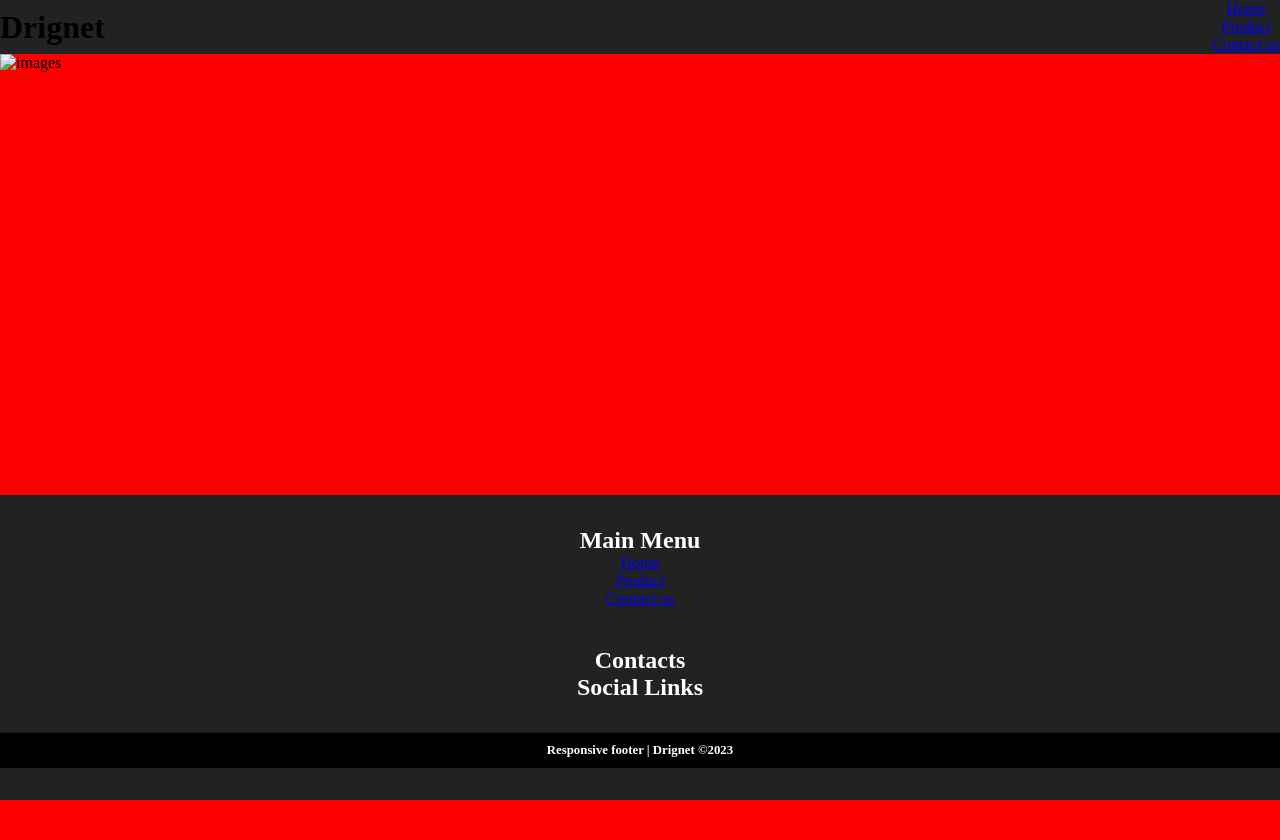
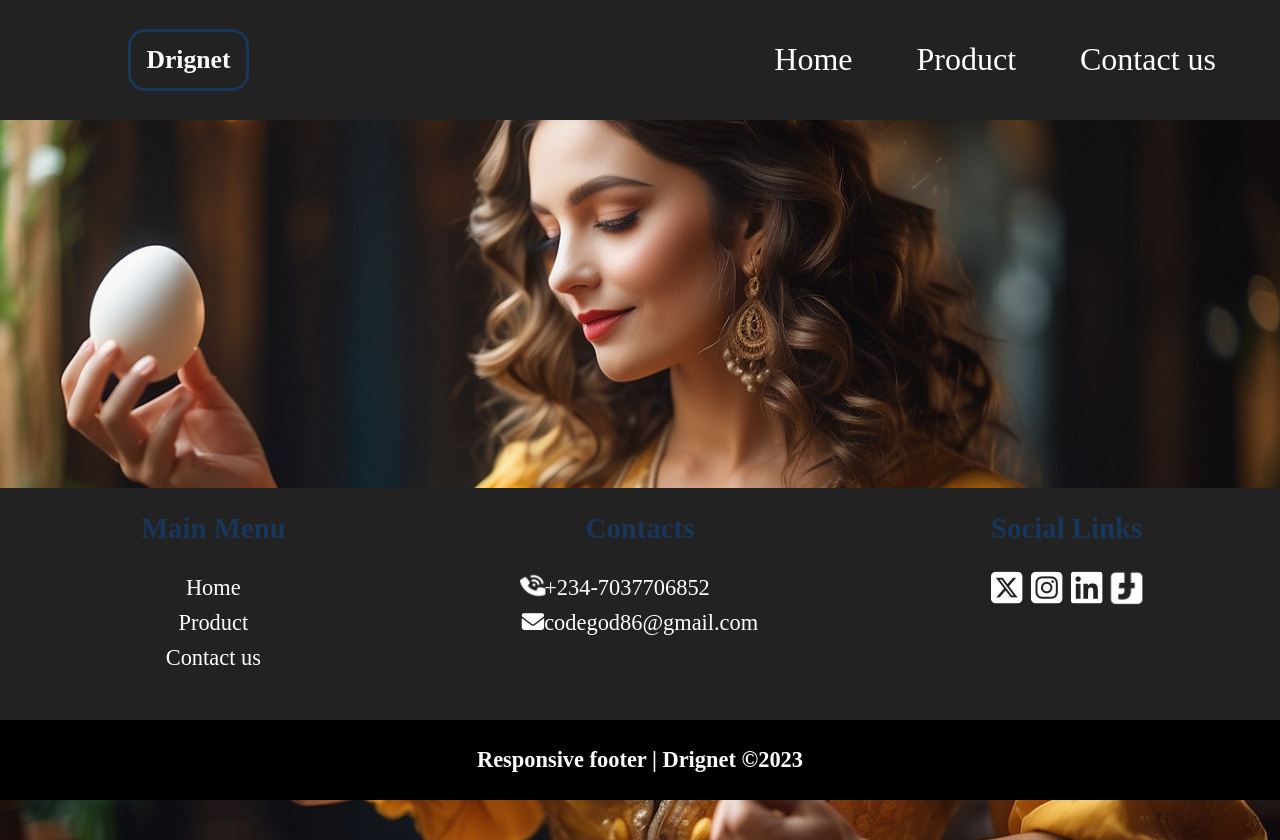
Before and after one commit to Drignet/abc-projects, a website built with Vite: page footer/index.html in a window 1280 px wide. Before the commit the page ends 800 px from the top, so only its background shows below. Built offline with nearby package versions, Linux system fonts and the light colour scheme; files whose address does not match are found by name.

Commit message:
updated files

```diff
--- a/footer/index.html
+++ b/footer/index.html
@@ -3,6 +3,7 @@
   <head>
     <meta charset="UTF-8" />
     <link rel="stylesheet" href="./src/style.css">
+    <script src="https://kit.fontawesome.com/25e1dabfca.js" crossorigin="anonymous"></script>
     <meta name="viewport" content="width=device-width, initial-scale=1.0" />
     <title>Responsive Footer</title>
   </head>
@@ -18,9 +19,7 @@
           </ul>
         </nav>
       </header>
-      <main>
-        <img src="default-img.jpg" srcset="small-img.jpg 500w, big-img.jpg 1000w" sizes="(max-width: 800px) 400px, 801px" alt="images">
-      </main>
+      <main></main>
       <footer>
         <div class="main-footer">
           <div class="menu">
@@ -33,9 +32,23 @@
         </div>
         <div class="contact">
           <h2>Contacts</h2>
+          <div class="contact-icons">
+            <div class="phone">
+               <i class="fa-solid fa-phone-volume fa-shake"></i><span>+234-7037706852</span>
+            </div>
+            <div class="email">
+              <i class="fa-solid fa-envelope"></i><span>codegod86@gmail.com</span>
+            </div>
+          </div>
         </div>
         <div class="social">
           <h2>Social Links</h2>
+          <div class="social-icons">
+            <i class="fa-brands fa-square-x-twitter fa-beat"></i>
+            <i class="fa-brands fa-square-instagram fa-bounce"></i>
+            <i class="fa-brands fa-linkedin fa-fade"></i>
+            <i class="fa-brands fa-square-facebook fa-spin"></i>
+          </div>
         </div>
         </div>
         <div class="foot">
--- a/footer/src/style.css
+++ b/footer/src/style.css
@@ -5,11 +5,17 @@
 }
 
 body{
-  background: red;
+  background: hsl(50, 25%, 40%);
+  height: 100vh;
+  line-height: 1.5rem;
 }
 
 .ul-nav, .ul-footer li{
   list-style-type: none;
+}
+
+.ul-nav a, .ul-footer a{
+  text-decoration: none;
 }
 
 header{
@@ -17,6 +23,16 @@ header{
   grid-template-columns: 1fr 4fr;
   align-items: center;
   background: #222;
+  color: #fff;
+}
+
+header h1{
+  margin-inline: 0.4em;
+  font-size: 1.6rem;
+  padding: 0.4em 0.6em;
+  box-shadow: rgba(3, 102, 214, 0.3) 0px 0px 0px 3px;
+  border-radius: 14px;
+  text-align: center;
 }
 
 .ul-nav{
@@ -26,20 +42,41 @@ header{
   text-align: center;
 }
 
+.ul-nav a{
+  color: #fff;
+}
+
+main{
+  background: url("./assets/beautiful-lady.jpg");
+  background-size: cover;
+  background-repeat: no-repeat;
+  background-position: center center;
+  width: 100%;
+  height: 90vh;
+
+}
+
 footer{
   position: fixed;
   bottom: 0;
   min-width: 100%;
   background: #222;
   color: #fff;
-  padding-block: 2em;
+  font-size: 0.8rem;
+}
+
+footer h2{
+  margin-block: 0.4em;
+  text-align: center;
+  color: rgba(3, 102, 214, 0.3);
+  font-size:1rem;
 }
 
 .main-footer{
   display: grid;
   grid-template-columns: 1fr;
-  place-items: center;
-  margin-bottom: 2em;
+  justify-items: center;
+  align-items: center;
 }
 
 .ul-footer{
@@ -47,12 +84,82 @@ footer{
   justify-content: center;
   align-items: center;
   text-align: center;
-  margin-bottom: 2.4em;
+}
+
+.menu a{
+  color: #fff;
+}
+
+.contact-icons span{
+  color: #fff;
+}
+
+.social-icons{
+  display: flex;
+  justify-content: space-between;
+  font-size: 1.6em;
 }
 
 .foot{
   background: #000;
   text-align: center;
-  font-size: 0.8rem;
+  font-size: 0.6rem;
   padding-block: 0.8em;
+  margin-top: 2em;
 }
+
+@media screen and (min-width: 768px){
+  body{
+  line-height: 2.2rem;
+}
+
+header{
+  display: grid;
+  grid-template-columns: 1fr 4fr;
+  justify-items: end;
+  align-items: center;
+  padding-block: 2em;
+}
+
+.ul-nav{
+  display: flex;
+  justify-content: end;
+  align-items: center;
+  font-size: 2rem;
+  gap: 2em;
+  margin-right: 2em;
+  font-weight: 500;
+}
+
+.ul-nav a:hover{
+  border-bottom: 5px solid rgba(3, 102, 214);
+  background: gold;
+  padding: 0.5em 1em;
+  color: rgba(3, 102, 214, 0.6);
+}
+
+  footer h2{
+  margin-block: 0.8em;
+  font-size:1.8rem;
+}
+
+  .main-footer{
+    display: grid;
+    grid-template-columns: 1fr 1fr 1fr;
+    justify-items: center;
+    align-items: start;
+    margin-bottom: 1.6em;
+    font-size: 1.4rem;
+    font-weight: 300;
+  }
+
+  .social{
+  margin-bottom: 0;
+}
+
+.foot{
+  font-size: 1.4rem;
+  padding-block: 1em;
+}
+
+}
```
Also changed, not shown: footer/dist/assets/beautiful-lady-6c3bd956.jpg (added), footer/dist/index.html, footer/src/assets/beautiful-lady.jpg (added), 4 other files.
